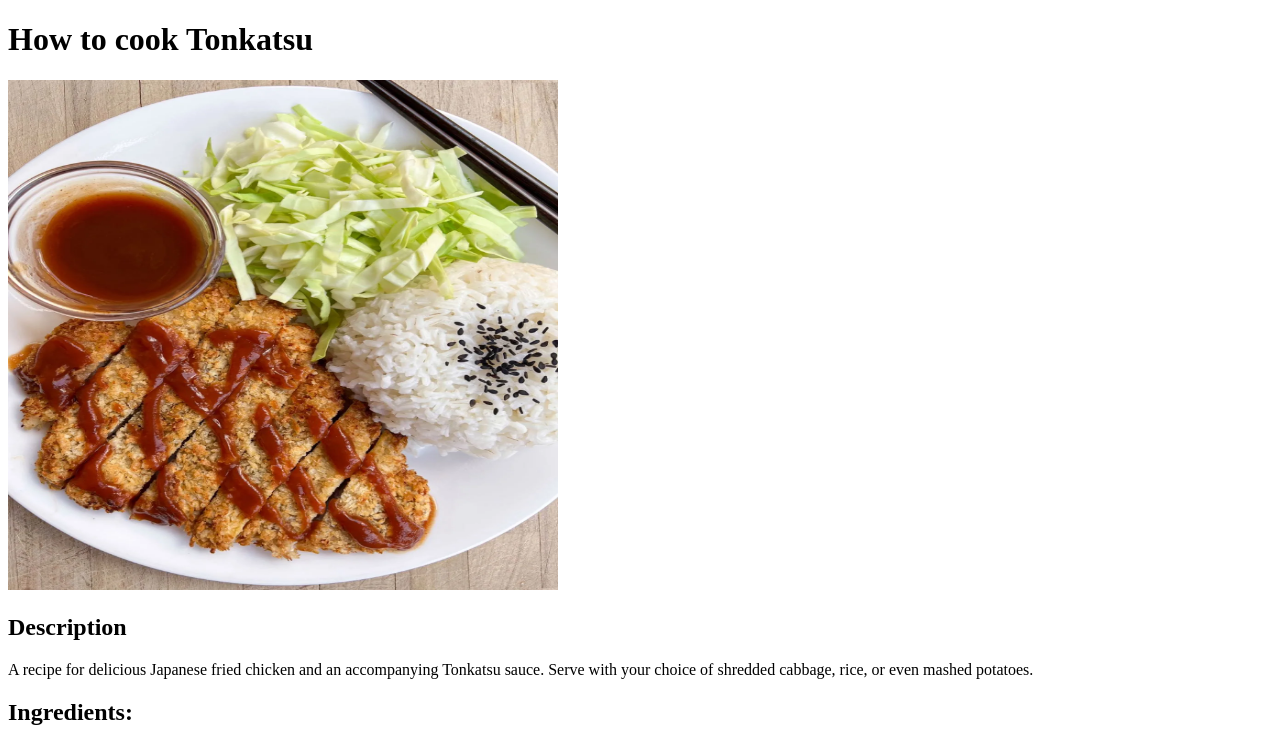
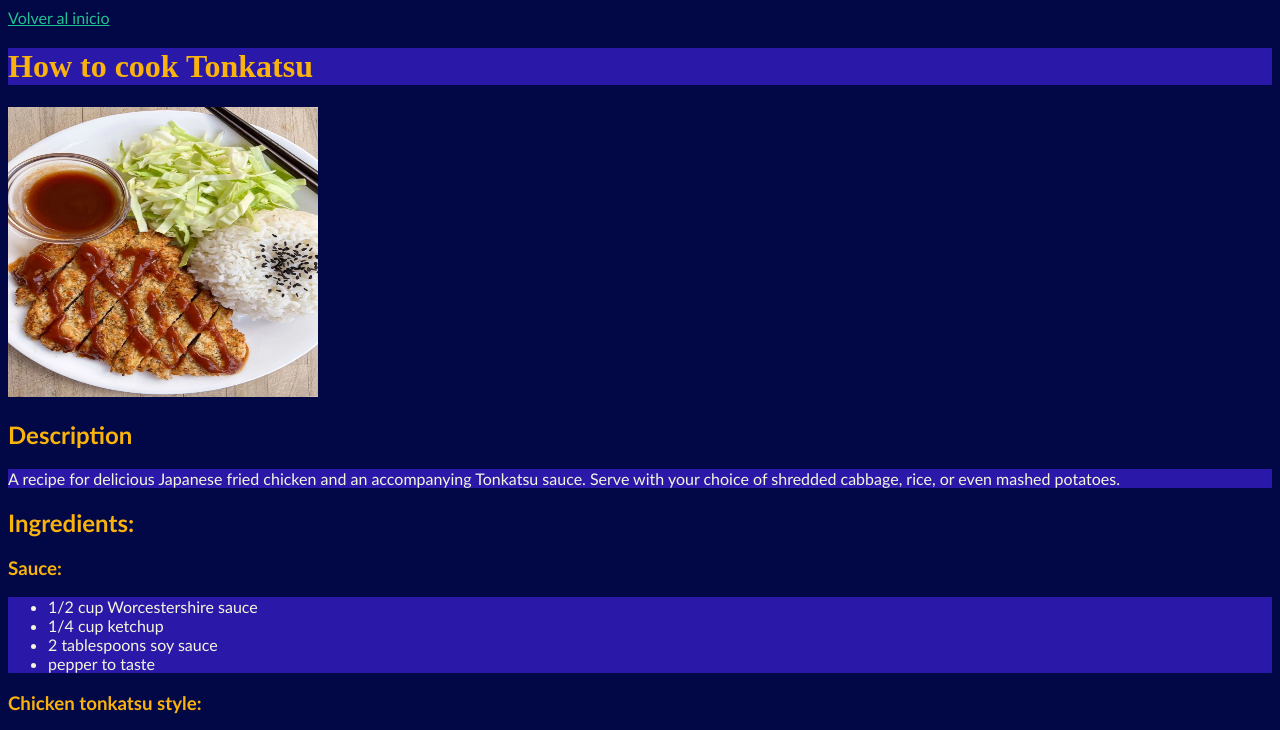
Before and after one commit to Sebaecssdi/Odin-recipes, a plain HTML site: page recipes/tonkatsu.html in a window 1280 px wide. Shown: the top 730 px of the page. Drawn offline with Linux system fonts and the light colour scheme.

Commit message:
le puse color

```diff
--- a/recipes/tonkatsu.html
+++ b/recipes/tonkatsu.html
@@ -4,25 +4,27 @@
     <meta charset="UTF-8">
     <meta name="viewport" content="width=device-width, initial-scale=1.0">
     <title>Tonkatsu Recipe</title>
+    <link rel="stylesheet" href="../style.css">
 </head>
 <body>
+    <a href="../index.html" class="inicio">Volver al inicio</a>
     <h1> How to cook Tonkatsu</h1>
-    <img src="../images/tonkatsu.jpg" alt="Picture of a finished tonkatsu with the sauce on top of it" height="510" width="550">
-    <h2> Description </h2>
-    <p>A recipe for delicious Japanese fried chicken and an accompanying Tonkatsu sauce. Serve with your choice of shredded cabbage, rice, or even mashed potatoes.</p>
+    <img src="../images/tonkatsu.jpg" alt="Picture of a finished tonkatsu with the sauce on top of it" height="290" width="310">
+    <h2 class="subtitle"> Description </h2>
+    <p class="list">A recipe for delicious Japanese fried chicken and an accompanying Tonkatsu sauce. Serve with your choice of shredded cabbage, rice, or even mashed potatoes.</p>
 
-    <h2> Ingredients: </h2>
+    <h2 class="subtitle"> Ingredients: </h2>
 
-    <h3> Sauce:</h3>
-    <ul>
+    <h3 class="subtitle"> Sauce:</h3>
+    <ul class="list">
         <li>1/2 cup Worcestershire sauce</li>
         <li>1/4 cup ketchup</li>
         <li>2 tablespoons soy sauce</li>
         <li>pepper to taste</li>
     </ul>
 
-    <h3> Chicken tonkatsu style: </h3>
-    <ul>
+    <h3 class="subtitle"> Chicken tonkatsu style: </h3>
+    <ul class="list">
         <li>2 cups vegetable oil, for deep-fat frying</li>
         <li>1/2 cup all-purpose flour</li>
         <li>1/2 cup panko bread crumbs</li>
@@ -32,9 +34,9 @@
         <li>1 green onion, thinly sliced</li>
     </ul>
 
-    <h2> Instructions/Steps </h2>
+    <h2 class="subtitle" > Instructions/Steps </h2>
 
-    <ol>
+    <ol class="list">
         <li>For the sauce, stir together the Worcestershire sauce, ketchup, and soy sauce, and a pinch of pepper to taste. Set aside.</li>
         <li> Heat oil in deep-fryer to 350 degrees F (175 degrees C).</li>
         <li>Place flour and panko bread crumbs onto separate plates and season with salt and pepper.  </li>
--- /dev/null
+++ b/style.css
@@ -0,0 +1,31 @@
+a{
+    font-family: 'Trebuchet MS', 'Lucida Sans Unicode', 'Lucida Grande', 'Lucida Sans', Arial, sans-serif;
+    color: #1fc291;
+}
+body{
+    font-family: 'Trebuchet MS', 'Lucida Sans Unicode', 'Lucida Grande', 'Lucida Sans', Arial, sans-serif;
+}
+h1 {
+    font-family: 'Times New Roman', Times, serif;
+    font-weight: 700;
+    background-color: #2a19a8;
+    color: #fab30c;
+}
+
+body {
+    background-color: #010845;
+}
+
+.list {
+    background-color: #2a19a8;
+    color: beige;
+}
+
+.subtitle {
+    color: #fab30c;
+}
+
+.inicio {
+    text-align: right;
+    padding-right: 20px;
+}
```
Also changed, not shown: index.html (+1 -0 lines), recipes/dobladitas.html (+10 -7 lines), recipes/manjar.html (+10 -7 lines).
